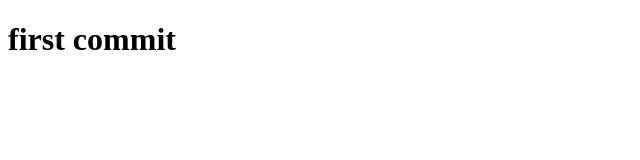
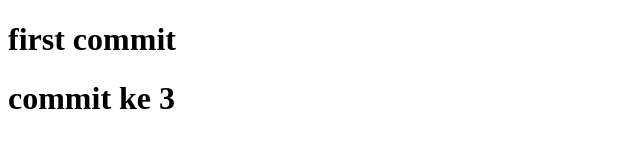
Before and after one commit to tanpanamap/tesproject, a plain HTML site: page index.html in a window 1280 px wide. Shown: the whole page, without its empty margins (0-640 px from the left). Drawn offline with Linux system fonts and the light colour scheme.

Commit message:
commit ke 3

```diff
--- a/index.html
+++ b/index.html
@@ -9,6 +9,8 @@
 <body>
     <h1>first commit</h1>
 
+    <h1>commit ke 3</h1>
+
 
 </body>
 </html>
```
